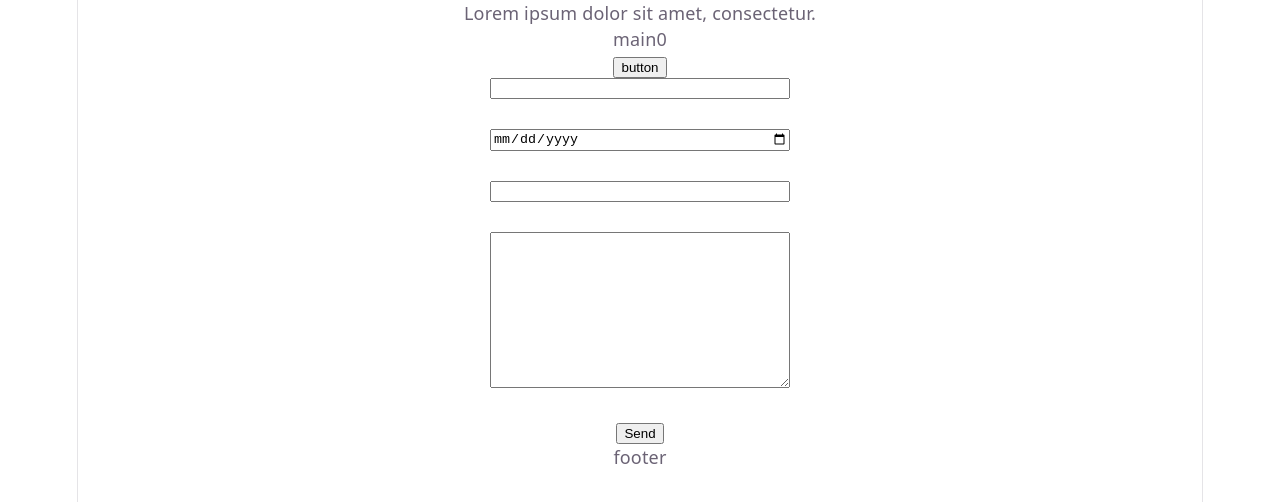
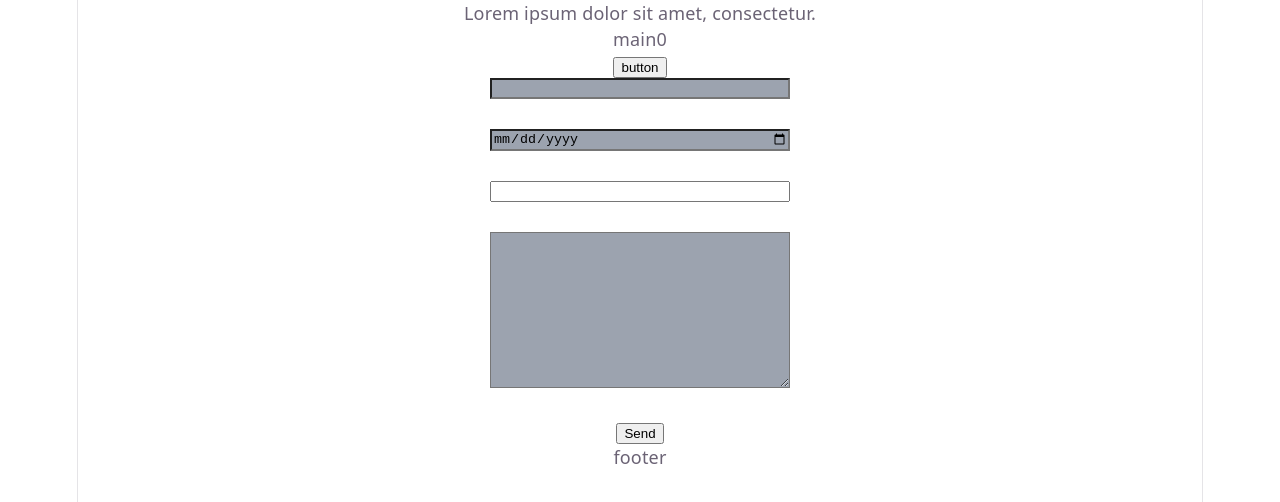
Before and after one commit to Assylzhan91/react-redux-toolkit, a React (Vite) app: page / in a window 1280 px wide. Shown: the top 502 px of the page. Built offline with nearby package versions, Linux system fonts and the light colour scheme.

Commit message:
lesson 44: add classname

```diff
--- a/package.json
+++ b/package.json
@@ -14,6 +14,7 @@
     "**/*": "prettier --write --ignore-unknown"
   },
   "dependencies": {
+    "classnames": "^2.5.1",
     "react": "^19.2.8",
     "react-dom": "^19.2.8",
     "sass": "^1.105.1"
--- a/src/components/JournalForm/JournalForm.scss
+++ b/src/components/JournalForm/JournalForm.module.scss
@@ -6,6 +6,12 @@
   margin: auto;
 }
 
+.input {
+  background-color: #9ca3af;
+}
+
 .input-error {
   border: 1px solid red;
+  background-color: red;
+  color: #fff;
 }
--- a/src/components/JournalForm/JournalForm.tsx
+++ b/src/components/JournalForm/JournalForm.tsx
@@ -1,8 +1,9 @@
 import type { JSX } from "react";
 import { type SyntheticEvent, useState } from "react";
-import "./JournalForm.scss";
+import styles from "./JournalForm.module.scss";
 import { Button } from "../Button/Button.tsx";
 import type { IFormData } from "../../models/data-interface.ts";
+import classNames from "classnames";
 
 interface JournalFormProps {
   outputCb: (form: IFormData) => void;
@@ -22,16 +23,17 @@ export const JournalForm = ({ outputCb }: JournalFormProps): JSX.Element => {
     let isFormValidate = false;
 
     const data = Object.fromEntries(formData.entries()) as unknown as IFormData;
+    setFormValidateState((state) => ({ ...state, title: !!data.title?.trim() }));
+    setFormValidateState((state) => ({ ...state, date: !!data.date?.trim() }));
+    setFormValidateState((state) => ({ ...state, post: !!data.post?.trim() }));
+
     if (!data.title?.trim()) {
-      setFormValidateState((state) => ({ ...state, title: false }));
       isFormValidate = true;
     }
     if (!data.date?.trim()) {
-      setFormValidateState((state) => ({ ...state, date: false }));
       isFormValidate = true;
     }
     if (!data.post?.trim()) {
-      setFormValidateState((state) => ({ ...state, post: false }));
       isFormValidate = true;
     }
 
@@ -39,27 +41,27 @@ export const JournalForm = ({ outputCb }: JournalFormProps): JSX.Element => {
     outputCb(data);
   };
 
-  const validateTitle = formValidateState.title ? "" : "input-error";
-  const validateDate = formValidateState.date ? "" : "input-error";
-  const validatePost = formValidateState.post ? "" : "input-error";
+  const inputValidateTitle = classNames(styles.input, {
+    [styles["input-error"]]: !formValidateState.title
+  });
+  const inputValidateDate = classNames(styles.input, {
+    [styles["input-error"]]: !formValidateState.date
+  });
+  const inputValidatePost = classNames(styles.input, {
+    [styles["input-error"]]: !formValidateState.post
+  });
 
   return (
-    <form className="journal" onSubmit={(e) => addJournal(e)}>
-      <input type="text" name="title" className={"input " + validateTitle} />
-      <input type="date" name="date" className={"input " + validateDate} />
+    <form className={styles.journal} onSubmit={(e) => addJournal(e)}>
+      <input type="text" name="title" className={inputValidateTitle} />
+      <input type="date" name="date" className={inputValidateDate} />
       <input
         name="tag"
         type="text"
         value={inputData}
         onChange={(e) => setInputData(e.target.value)}
       />
-      <textarea
-        name="post"
-        id=""
-        cols={30}
-        rows={10}
-        className={"input " + validatePost}
-      ></textarea>
+      <textarea name="post" id="" cols={30} rows={10} className={inputValidatePost}></textarea>
       <Button text="Send" onClick={() => console.log("asdsa")}></Button>
     </form>
   );
```
